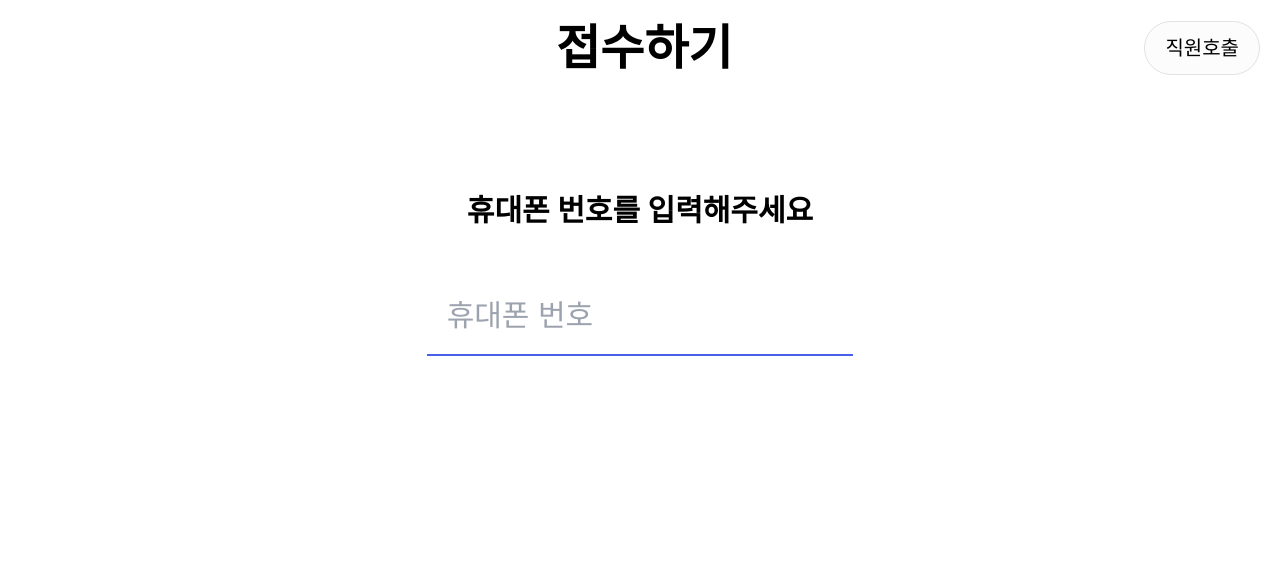
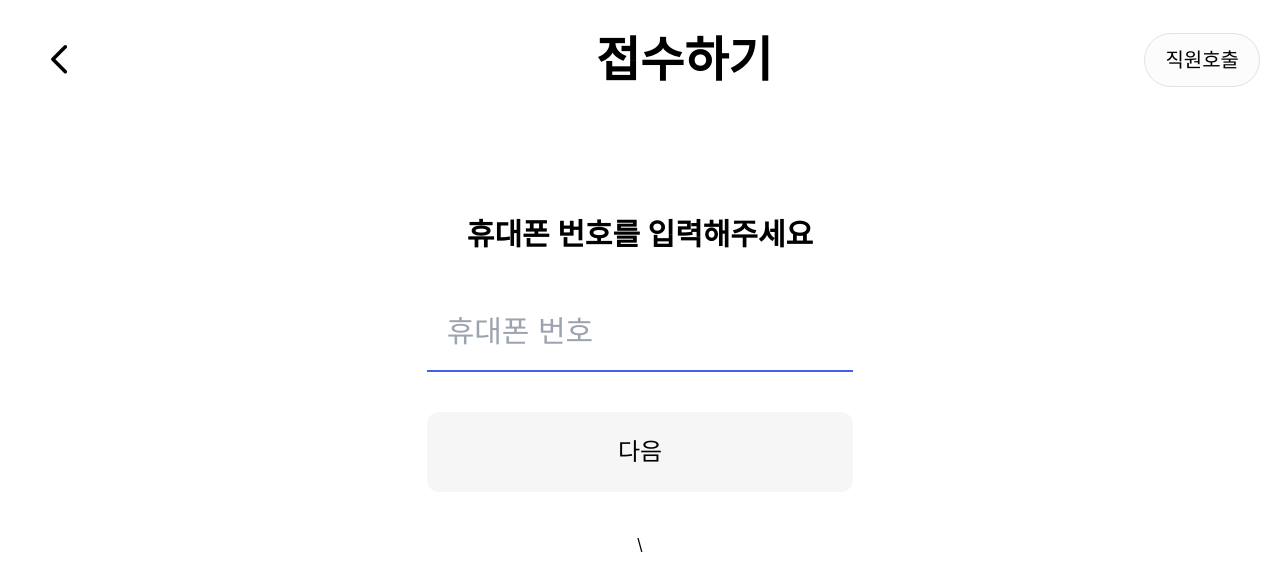
Before and after one commit to mstagon/public_health_center, a React (Create React App) app: page /checkIn in a window 1280 px wide. Shown: the top 586 px of the page. Built offline with nearby package versions, Linux system fonts and the light colour scheme.

Commit message:
design: 다음버튼, 이전버튼 추가

```diff
--- a/src/components/NextButton.jsx
+++ b/src/components/NextButton.jsx
@@ -1,4 +1,15 @@
-const NextButton = () => {
-  return <button className="border rounded-xl">다음</button>;
+import React from "react";
+const NextButton = ({ disabled, onClick }) => {
+  return (
+    <button
+      className={` w-1/3 h-20 text-2xl rounded-xl ${
+        disabled ? "bg-[#f6f6f6]" : "bg-[#788AF8]"
+      }`}
+      disabled={disabled}
+      onClick={onClick}
+    >
+      다음
+    </button>
+  );
 };
 export default NextButton;
--- a/src/layout/Header.jsx
+++ b/src/layout/Header.jsx
@@ -1,8 +1,17 @@
 import React from "react";
-const Header = ({ text }) => {
+import { ReactComponent as BackArrow } from "../assets/backarrow.svg";
+import { useNavigate } from "react-router-dom";
+const Header = ({ text, hideBackArrow }) => {
+  const navigate = useNavigate();
+  const handleBackPage = () => {
+    navigate(-1);
+  };
   return (
     <>
       <div className="flex items-center justify-between p-5">
+        {!hideBackArrow && (
+          <BackArrow className="size-20" onClick={handleBackPage} />
+        )}
         <span className="text-5xl p-1 mx-auto font-bold text-center pl-32">
           {text}
         </span>
--- a/src/layout/Layout.jsx
+++ b/src/layout/Layout.jsx
@@ -15,7 +15,7 @@ const Layout = () => {
   const headerText = pageHeaders[location.pathname] || "기본 텍스트";
   return (
     <>
-      <Header text={headerText} />
+      <Header text={headerText} hideBackArrow={location.pathname === "/"} />
       <Outlet />
     </>
   );
--- a/src/page/checkin/CheckIn.jsx
+++ /dev/null
@@ -1,17 +0,0 @@
-const CheckIn = () => {
-  return (
-    <div>
-      <div className="justify-center flex mt-24 mb-12 font-semibold text-3xl">
-        휴대폰 번호를 입력해주세요
-      </div>
-      <div className="flex justify-center">
-        <input
-          type="text"
-          className=" border-b-2 border-[#485FE9] text-3xl w-1/3 size-20 p-5"
-          placeholder="휴대폰 번호"
-        />
-      </div>
-    </div>
-  );
-};
-export default CheckIn;
--- /dev/null
+++ b/src/page/checkin/CheckInOneStep.jsx
@@ -0,0 +1,29 @@
+import NextButton from "../../components/NextButton";
+import React, { useState } from "react";
+
+const CheckInOneStep = () => {
+  const [inputNumber, setInputNumber] = useState("");
+
+  const handleInputChange = (e) => {
+    setInputNumber(e.target.value);
+  };
+
+  const isButtonActive = inputNumber.length > 0;
+
+  return (
+    <div className="flex flex-col justify-center items-center gap-10">
+      <div className="font-semibold text-3xl mt-24">
+        휴대폰 번호를 입력해주세요
+      </div>
+      <input
+        type="text"
+        placeholder="휴대폰 번호"
+        className="border-b-2 border-[#485FE9] text-3xl w-1/3 size-20 p-5"
+        value={inputNumber}
+        onChange={handleInputChange}
+      />
+      <NextButton disabled={!isButtonActive} />\
+    </div>
+  );
+};
+export default CheckInOneStep;
--- /dev/null
+++ b/src/page/checkin/CheckInTwoStep.jsx
@@ -0,0 +1,4 @@
+const CheckInTwoStep = () => {
+  return <div>dd</div>;
+};
+export default CheckInTwoStep;
--- a/src/router/router.js
+++ b/src/router/router.js
@@ -4,7 +4,7 @@ import React, { lazy } from "react";
 import Layout from "../layout/Layout";
 
 const Home = lazy(() => import("../page/home/Home"));
-const CheckIn = lazy(() => import("../page/checkin/CheckIn"));
+const CheckIn = lazy(() => import("../page/checkin/CheckInOneStep"));
 const router = createBrowserRouter([
   {
     element: <Layout />,
@@ -20,6 +20,18 @@ const router = createBrowserRouter([
       {
         path: "consultation",
       },
+      {
+        path: "acceptance",
+      },
+      {
+        path: "healthProgram",
+      },
+      {
+        path: "floorInformation",
+      },
+      {
+        path: "reservation",
+      },
     ],
   },
 ]);
```
Also changed, not shown: src/assets/backarrow.svg (added).
